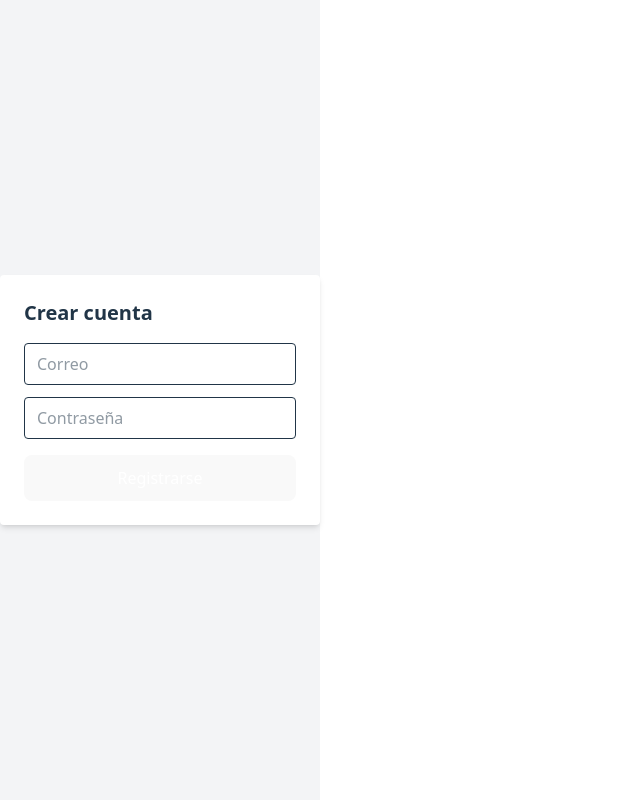
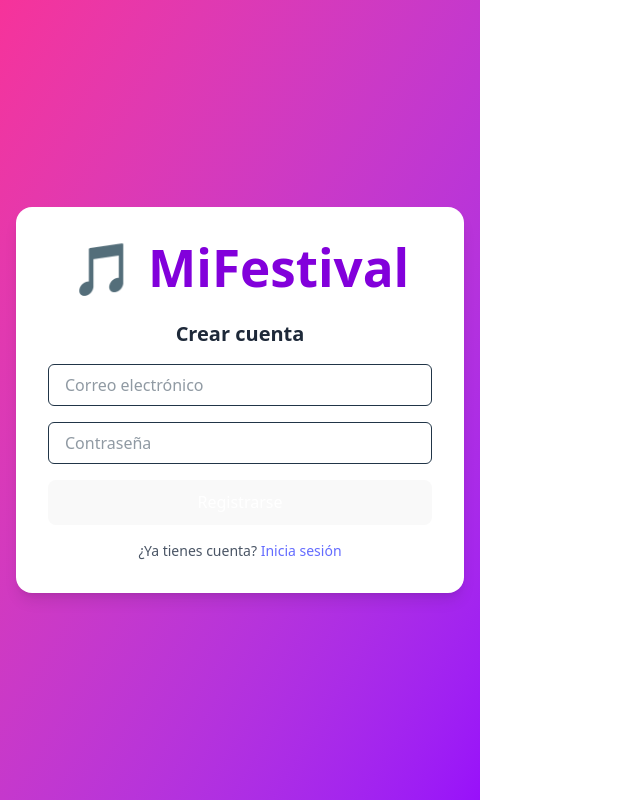
Before and after one commit to CaCortez384/MiFestival, a React (Vite) app: page /register in a window 1280 px wide. Shown: the whole page, without its empty margins (0-640 px from the left). Built offline with nearby package versions, Linux system fonts and the light colour scheme; no server answers.

Commit message:
mejorar diseño y manejo de errores en el formulario de registro

```diff
--- a/src/pages/Register.jsx
+++ b/src/pages/Register.jsx
@@ -13,35 +13,44 @@ function Register() {
     e.preventDefault();
     try {
       await createUserWithEmailAndPassword(auth, email, password);
-      navigate('/'); // redirigir a inicio
+      navigate('/');
     } catch (err) {
-      setError(err.message);
+      setError('Error al crear cuenta: ' + err.message);
     }
   };
 
   return (
-    <div className="flex justify-center items-center h-screen bg-gray-100">
-      <form onSubmit={handleRegister} className="bg-white p-6 rounded shadow-md w-80">
-        <h2 className="text-xl font-bold mb-4">Crear cuenta</h2>
-        {error && <p className="text-red-500 text-sm">{error}</p>}
+    <div className="min-h-screen flex items-center justify-center bg-gradient-to-br from-pink-500 to-purple-600 px-4">
+      <div className="bg-white rounded-2xl shadow-lg p-8 max-w-md w-full">
+        <h1 className="text-2xl font-extrabold text-center text-purple-700 mb-6">🎵 MiFestival</h1>
+        <h2 className="text-xl font-semibold text-gray-800 mb-4 text-center">Crear cuenta</h2>
+        {error && <p className="text-red-600 text-sm text-center mb-4">{error}</p>}
+        <form onSubmit={handleRegister} className="space-y-4">
           <input
             type="email"
-          placeholder="Correo"
+            placeholder="Correo electrónico"
             value={email}
             onChange={(e) => setEmail(e.target.value)}
-          className="w-full mb-3 px-3 py-2 border rounded"
+            className="w-full px-4 py-2 border rounded-md focus:ring-2 focus:ring-purple-400 outline-none"
           />
           <input
             type="password"
             placeholder="Contraseña"
             value={password}
             onChange={(e) => setPassword(e.target.value)}
-          className="w-full mb-4 px-3 py-2 border rounded"
+            className="w-full px-4 py-2 border rounded-md focus:ring-2 focus:ring-purple-400 outline-none"
           />
-        <button type="submit" className="bg-blue-600 text-white w-full py-2 rounded hover:bg-blue-700">
+          <button
+            type="submit"
+            className="w-full bg-purple-600 hover:bg-purple-700 text-white font-semibold py-2 rounded-md transition"
+          >
             Registrarse
           </button>
         </form>
+        <p className="text-sm text-center text-gray-600 mt-4">
+          ¿Ya tienes cuenta? <a href="/login" className="text-purple-700 hover:underline">Inicia sesión</a>
+        </p>
+      </div>
     </div>
   );
 }
```
Lines whose indentation alone changed are shown as unchanged.
